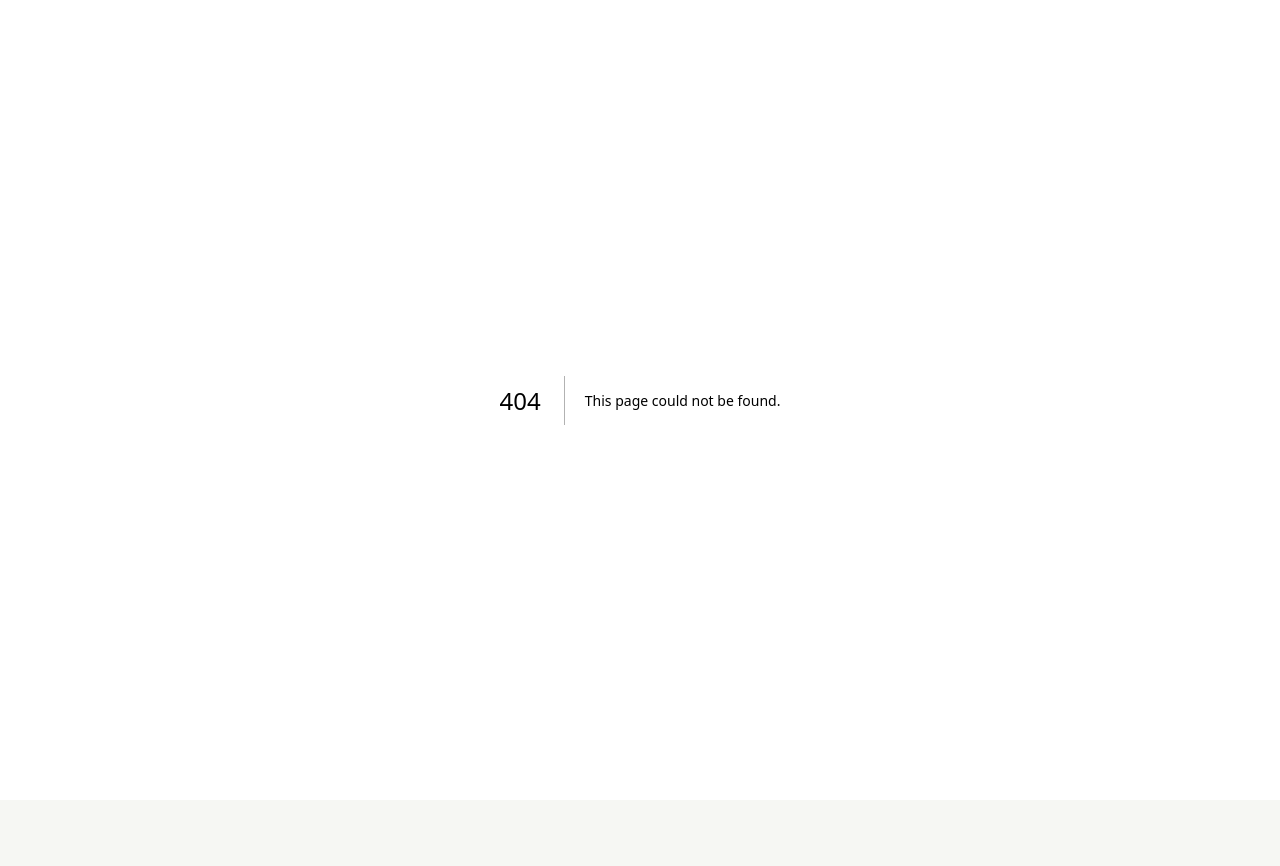
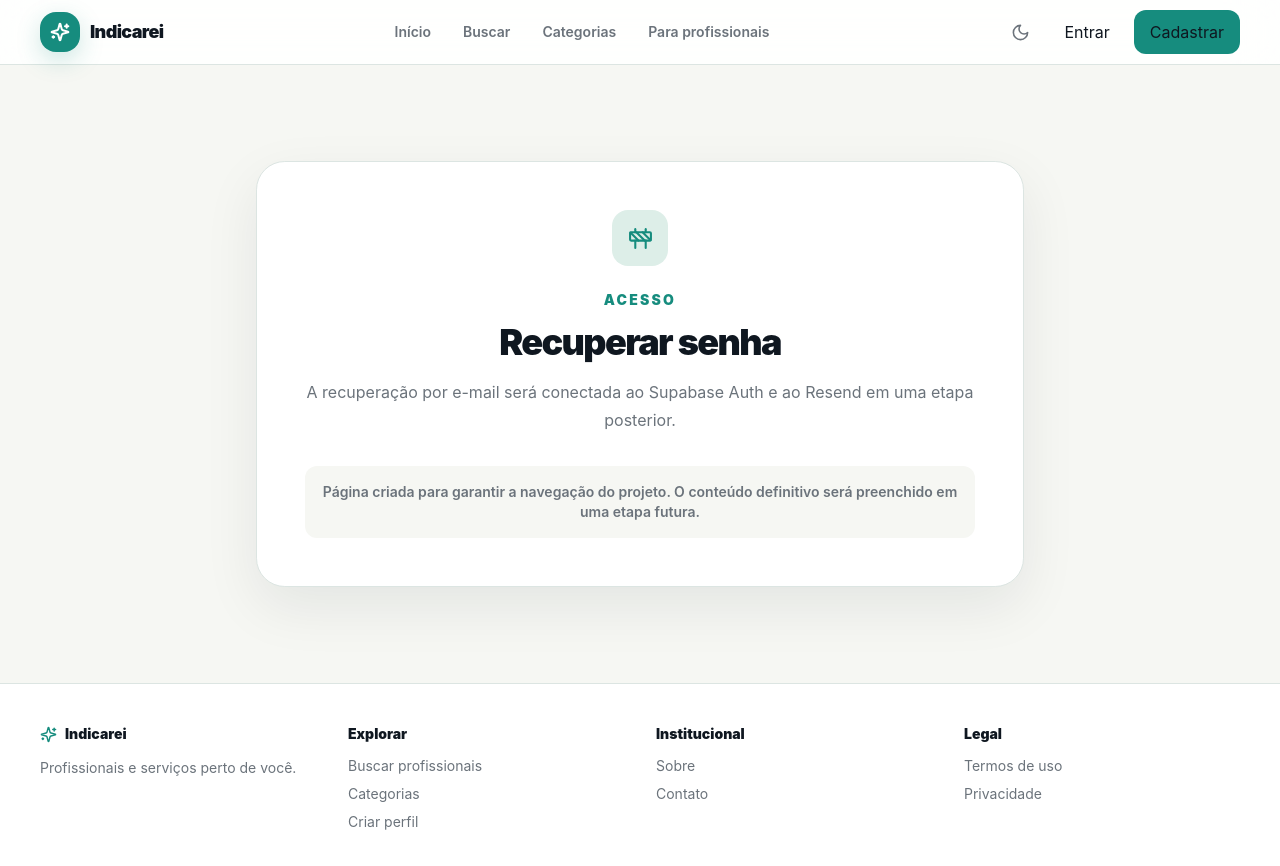
Before and after one commit to JoelsonJSantos/indicarei-v2, a Next.js app: page /recuperar-senha in a window 1280 px wide. Before the commit this address had no page. Shown: the top 866 px of the page. Before the commit the page ends 800 px from the top, so only its background shows below. Built offline with nearby package versions, Linux system fonts and the light colour scheme.

Commit message:
feat: cria página provisória de recuperação de senha

```diff
--- /dev/null
+++ b/src/app/recuperar-senha/page.tsx
@@ -0,0 +1,11 @@
+import { PublicPlaceholderPage } from "@/components/public-placeholder-page";
+
+export default function RecoverPasswordPage() {
+  return (
+    <PublicPlaceholderPage
+      eyebrow="Acesso"
+      title="Recuperar senha"
+      description="A recuperação por e-mail será conectada ao Supabase Auth e ao Resend em uma etapa posterior."
+    />
+  );
+}
```
